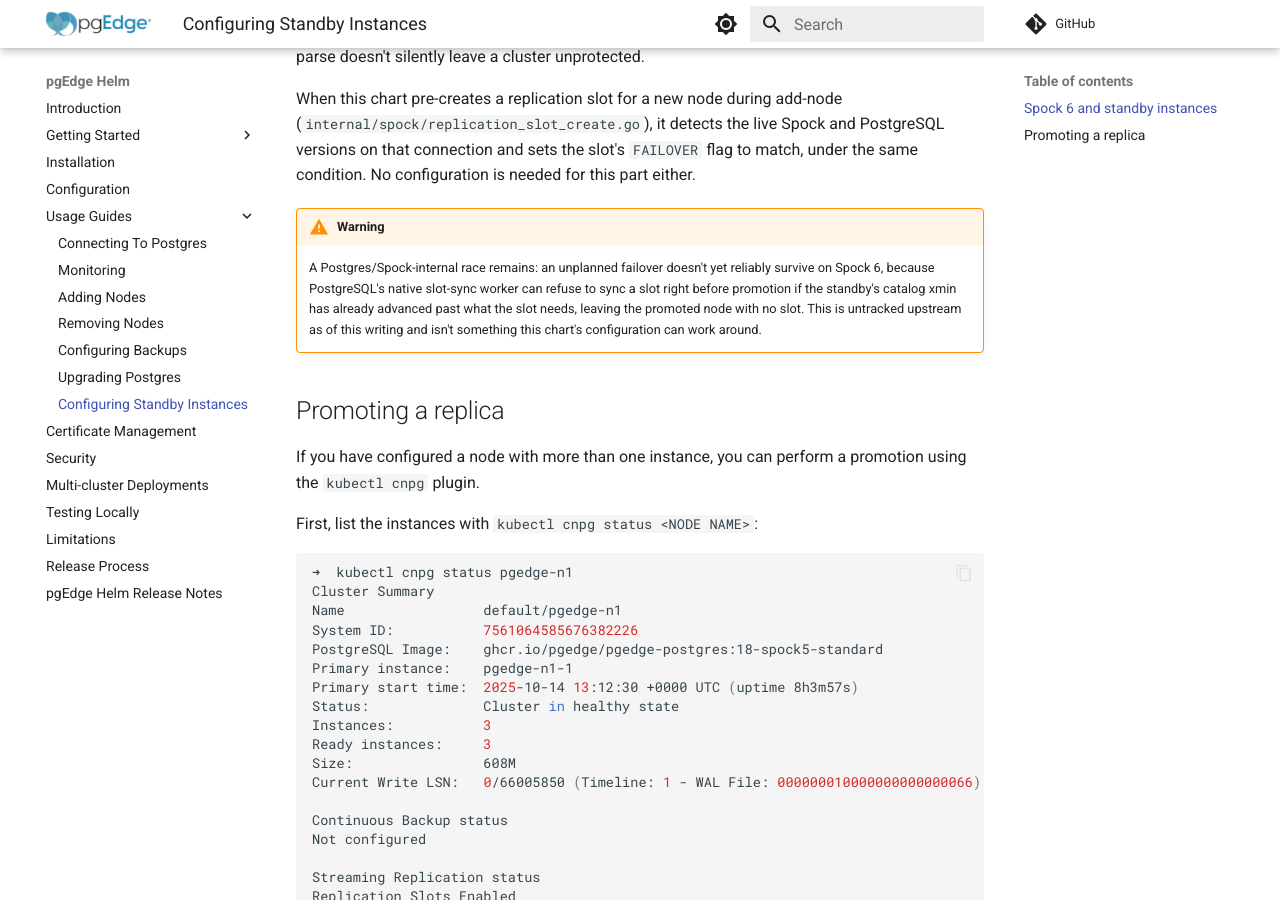
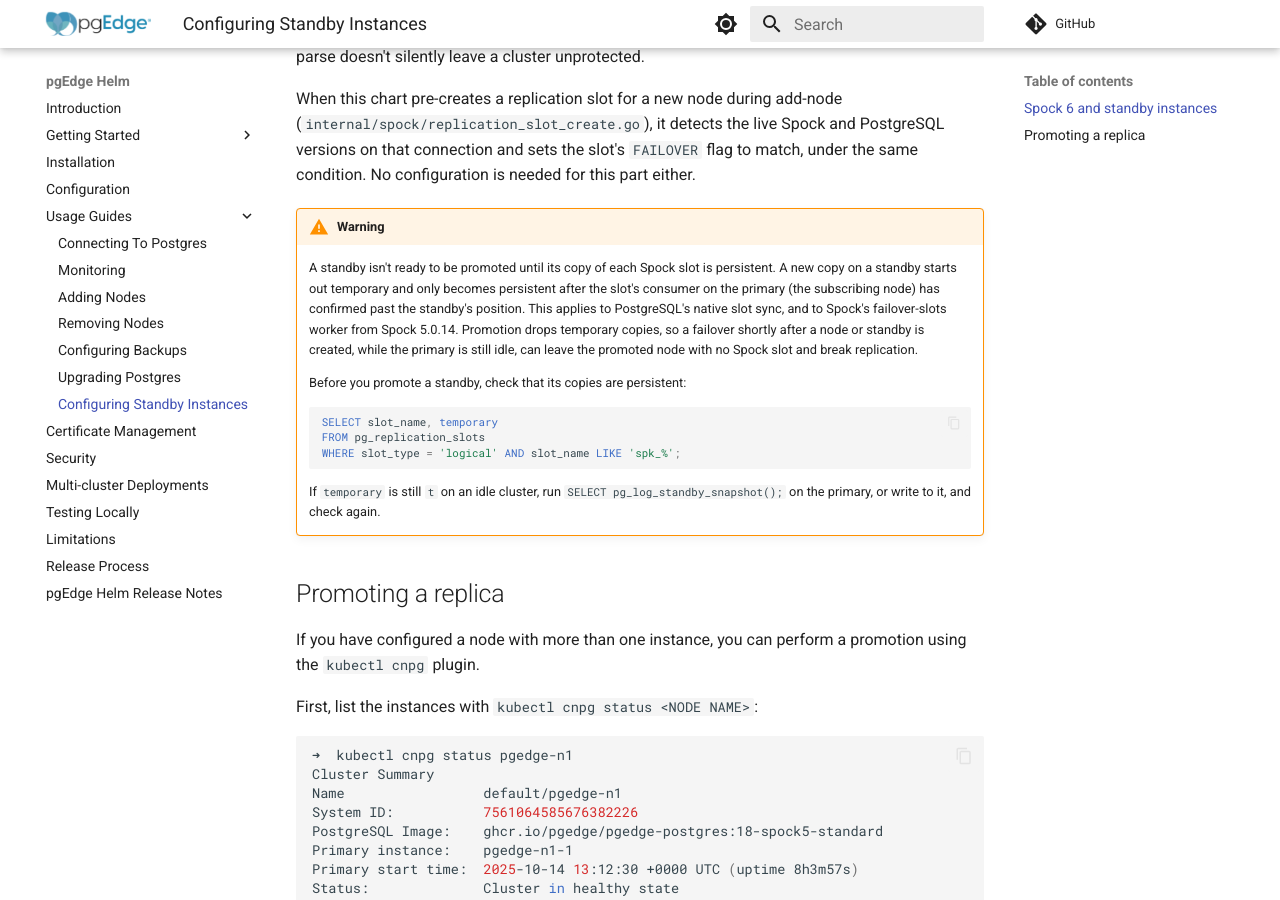
Before and after one commit to pgEdge/pgedge-helm, an MkDocs documentation site: the page built from docs/usage/standby.md, in a window 1280 px wide and 900 px high, scrolled down 1166 px. Built offline with MkDocs 1.6.1 and Material for MkDocs 9.7.7, drawn with Linux system fonts in a browser that asks for light colours; comment, search, counter and statistics services are not loaded.

Commit message:
addressing failover tests

````diff
--- a/docs/usage/standby.md
+++ b/docs/usage/standby.md
@@ -56,13 +56,27 @@ needed for this part either.
 
 !!! warning
 
-    A Postgres/Spock-internal race remains: an unplanned failover doesn't
-    yet reliably survive on Spock 6, because PostgreSQL's native slot-sync
-    worker can refuse to sync a slot right before promotion if the
-    standby's catalog xmin has already advanced past what the slot needs,
-    leaving the promoted node with no slot. This is untracked upstream as
-    of this writing and isn't something this chart's configuration can work
-    around.
+    A standby isn't ready to be promoted until its copy of each Spock slot
+    is persistent. A new copy on a standby starts out temporary and only
+    becomes persistent after the slot's consumer on the primary (the
+    subscribing node) has confirmed past the standby's position. This
+    applies to PostgreSQL's native slot sync, and to Spock's
+    failover-slots worker from Spock 5.0.14. Promotion drops temporary
+    copies, so a failover shortly after a node or standby is created, while
+    the primary is still idle, can leave the promoted node with no Spock
+    slot and break replication.
+
+    Before you promote a standby, check that its copies are persistent:
+
+    ```sql
+    SELECT slot_name, temporary
+    FROM pg_replication_slots
+    WHERE slot_type = 'logical' AND slot_name LIKE 'spk_%';
+    ```
+
+    If `temporary` is still `t` on an idle cluster, run
+    `SELECT pg_log_standby_snapshot();` on the primary, or write to it,
+    and check again.
 
 ## Promoting a replica
 
````
Also changed, not shown: 3 other files.
